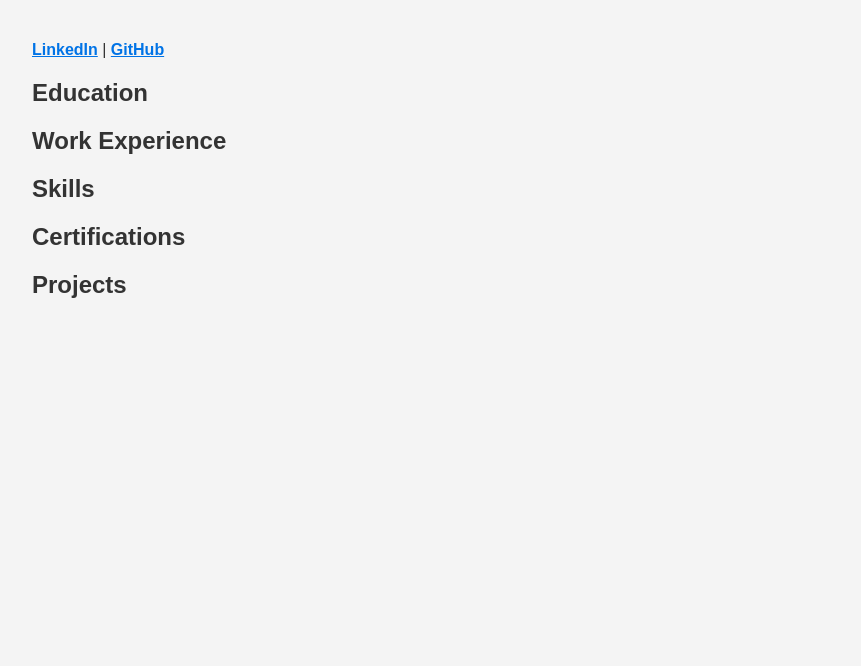
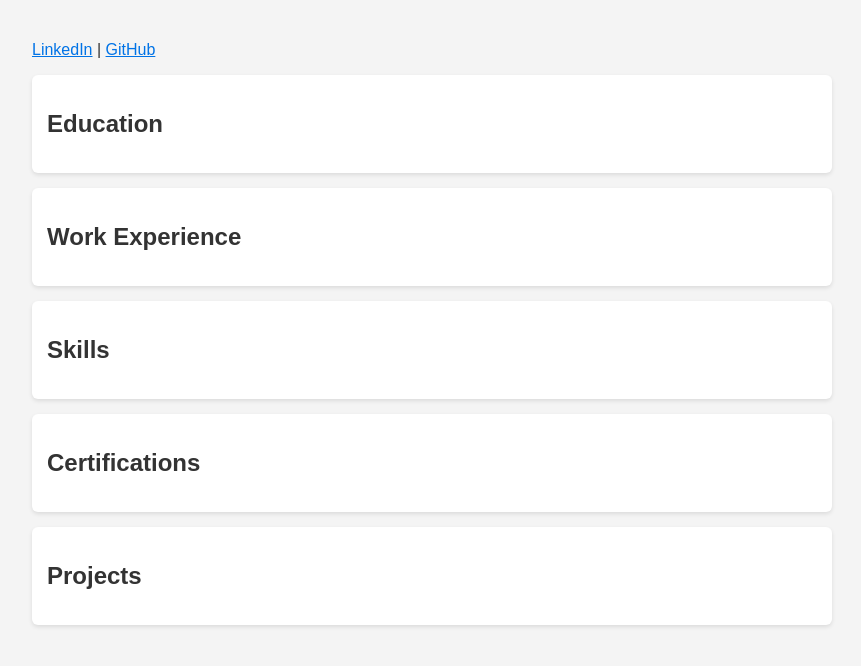
Before and after one commit to cathy-thy/django_cv, a Django app: template cv_project/cv/templates/cv_template.html in a window 1280 px wide. Shown: the top 666 px of the page, without its empty margins (208-1069 px from the left). Run offline with Django 5.2, Linux system fonts and the light colour scheme; the template is opened without the code that fills it, so the values that code supplies are empty.

Commit message:
add section to html

```diff
--- a/cv_project/cv/templates/cv_template.html
+++ b/cv_project/cv/templates/cv_template.html
@@ -19,16 +19,19 @@
         a {
             text-decoration: underline;
             color: #0073e6;
-            font-weight: bold;
+
         }
 
 
     </style>
 </head>
 <body>
+    <div class="header">
         <h1>{{ cv.name }}</h1>
-    <p><a href="{{ cv.linkedin }}">LinkedIn</a> | <a href="{{ cv.github }}">GitHub</a></p>
+        <p><a href="{{ cv.linkedin }}" target="_blank">LinkedIn</a> | <a href="{{ cv.github }}" target="_blank">GitHub</a></p>
+    </div>
 
+    <div class="section">
         <h2>Education</h2>
         {% for edu in cv.education %}
             <p><strong>{{ edu.degree }}</strong> - {{ edu.institution }} ({{ edu.dates }})</p>
@@ -40,7 +43,8 @@
                 </ul>
             {% endif %}
         {% endfor %}
-
+    </div>
+    <div class="section">
         <h2>Work Experience</h2>
         {% for job in cv.experience %}
             <p><strong>{{ job.role }}</strong> at {{ job.company }} ({{ job.dates }})</p>
@@ -50,24 +54,32 @@
                 {% endfor %}
             </ul>
         {% endfor %}
+    </div>
 
+    <div class="section">
         <h2>Skills</h2>
         <ul>
             {% for skill in cv.skills %}
                 <li>{{ skill }}</li>
             {% endfor %}
         </ul>
+    </div>
 
+    <div class="section">
         <h2>Certifications</h2>
         <ul>
             {% for cert in cv.certifications %}
                 <li>{{ cert }}</li>
             {% endfor %}
         </ul>
+    </div>
 
+    <div class="section">
         <h2>Projects</h2>
         {% for project in cv.projects %}
             <p><strong>{{ project.name }}</strong>: {{ project.description }}</p>
         {% endfor %}
+    </div>
+
 </body>
 </html>
```
Lines whose indentation alone changed are shown as unchanged.
